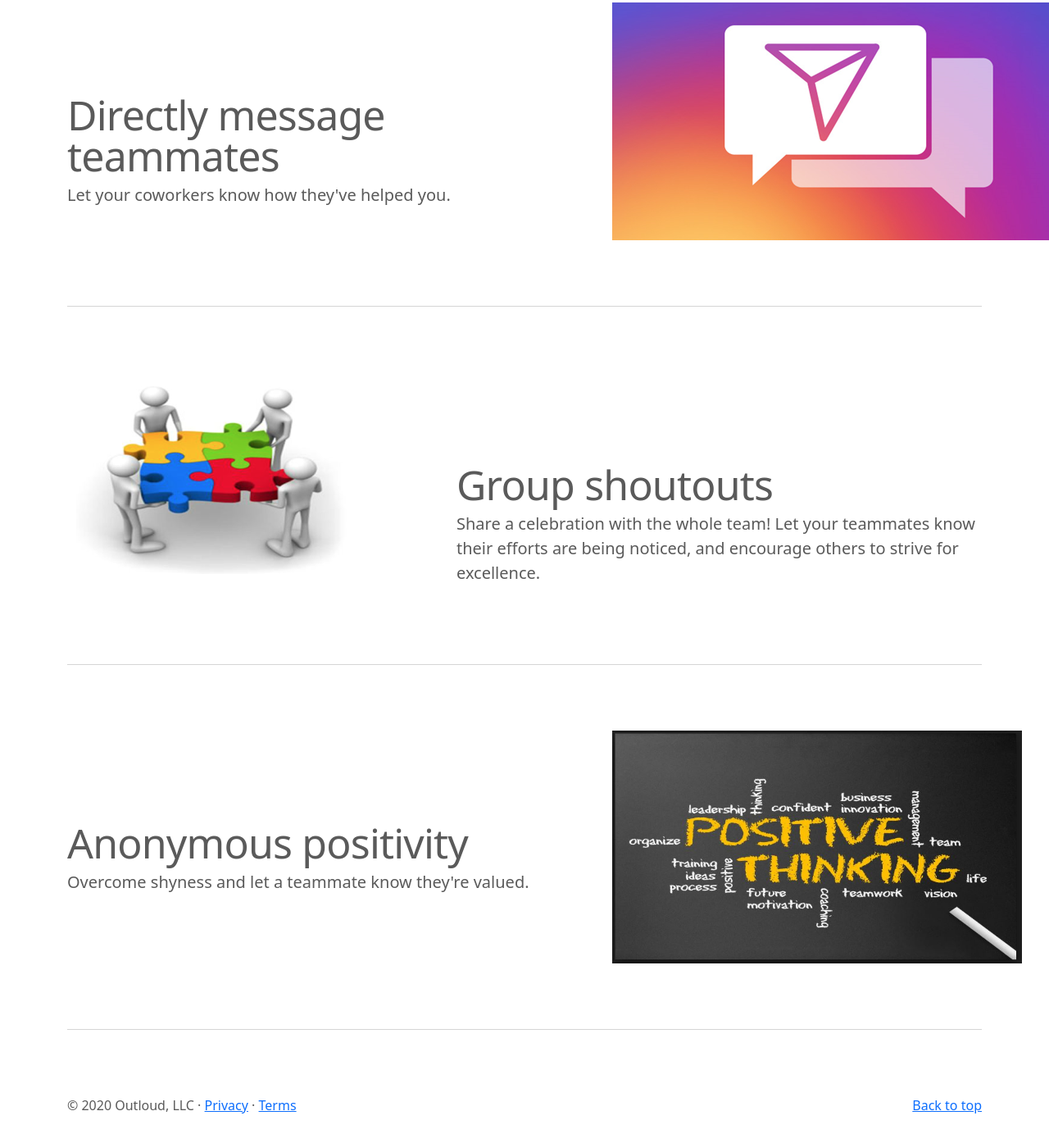
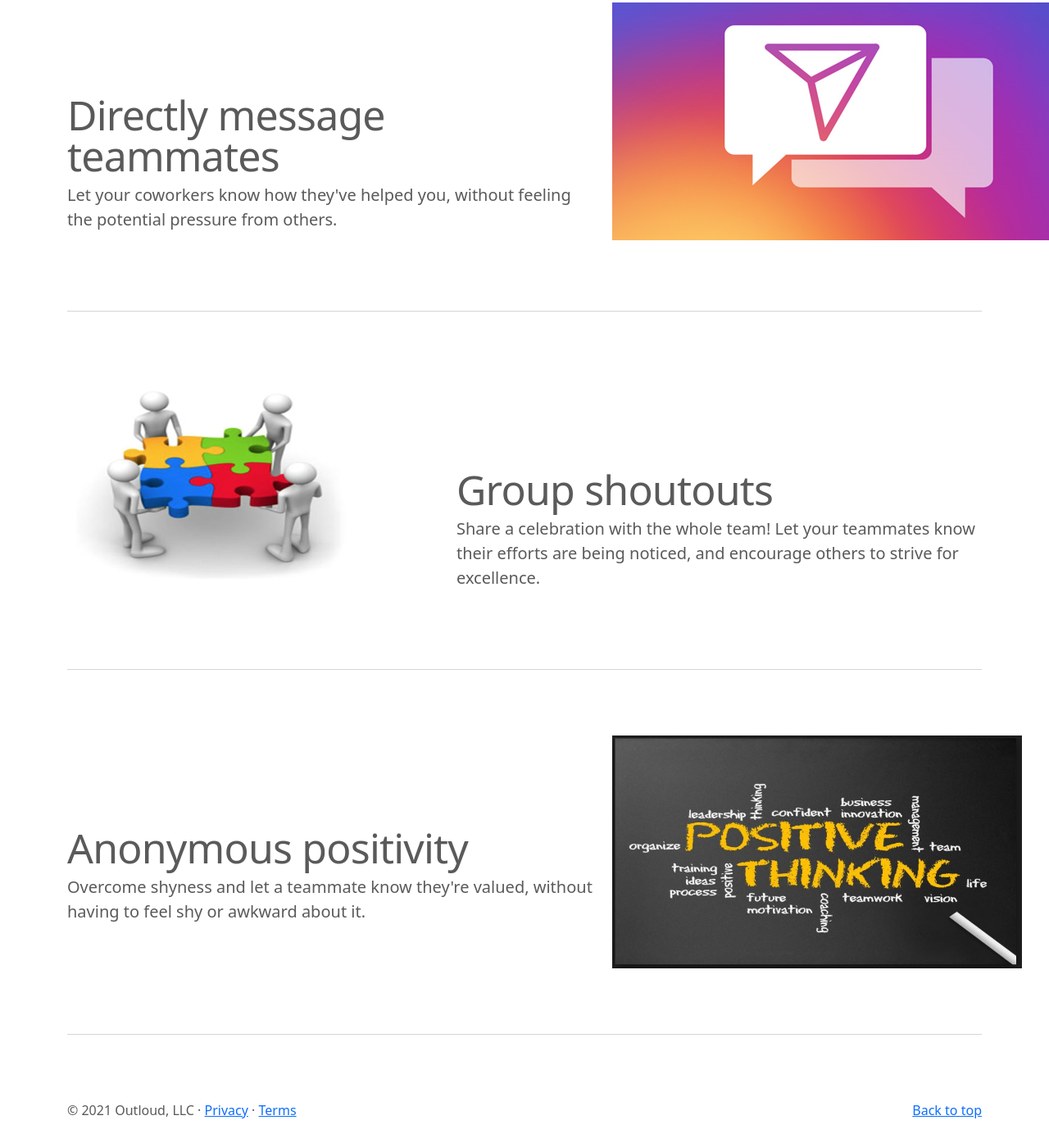
Before and after one commit to Kou-kun42/landing_page, a plain HTML site: page features.html in a window 1280 px wide. Shown: the part 426-1820 px from the top of the page at 82% size. Drawn offline with nearby package versions, Linux system fonts and the light colour scheme.

Commit message:
Improved features page

```diff
--- a/features.html
+++ b/features.html
@@ -108,7 +108,8 @@
                             Directly message teammates
                         </h2>
                         <p class="lead">
-                            Let your coworkers know how they've helped you.
+                            Let your coworkers know how they've helped you,
+                            without feeling the potential pressure from others.
                         </p>
                     </div>
                     <div class="col-md-5">
@@ -139,7 +140,8 @@
                         <h2 class="featurette-heading">Anonymous positivity</h2>
                         <p class="lead">
                             Overcome shyness and let a teammate know they're
-                            valued.
+                            valued, without having to feel shy or awkward about
+                            it.
                         </p>
                     </div>
                     <div class="col-md-5">
@@ -154,7 +156,7 @@
             <footer class="container">
                 <p class="float-end"><a href="#">Back to top</a></p>
                 <p>
-                    &copy; 2020 Outloud, LLC &middot;
+                    &copy; 2021 Outloud, LLC &middot;
                     <a href="#">Privacy</a> &middot; <a href="#">Terms</a>
                 </p>
             </footer>
```
